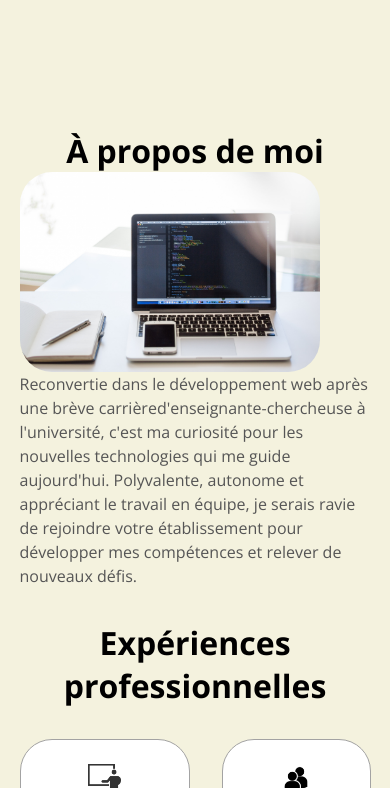
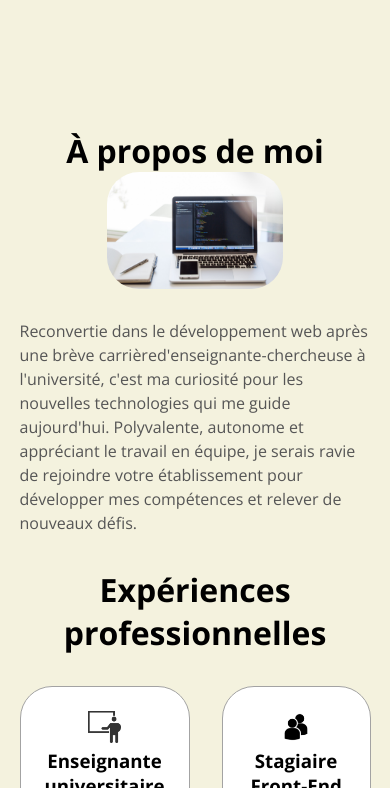
Before and after one commit to HafewaBargaoui/Brief1, a plain HTML site: page index.html in a window 390 px wide. Shown: the part 707-1495 px from the top of the page. Drawn offline with nearby package versions, Linux system fonts and the light colour scheme.

Commit message:
modified files

```diff
--- a/index.html
+++ b/index.html
@@ -92,7 +92,7 @@
             class="about-pic"
           />
         </div>
-        <div class="about-details-container xx">
+        <div class="about-details-container ">
 
           <div class="text-container">
             <p>
@@ -187,7 +187,6 @@
         </div>
       </div>
     </section>
-
     <!-- Le footer  -->
     <footer class="footer">
       <div class="social-links">
--- a/style.css
+++ b/style.css
@@ -388,5 +388,12 @@ footer {
   }
   .about-pic {
     width: 300px;
+    display: block;
+    margin-left: auto;
+    margin-right: auto;
+    width: 50%;
+  }
+  .text-container {
+    margin-top: 30px;
   }
 }
```
